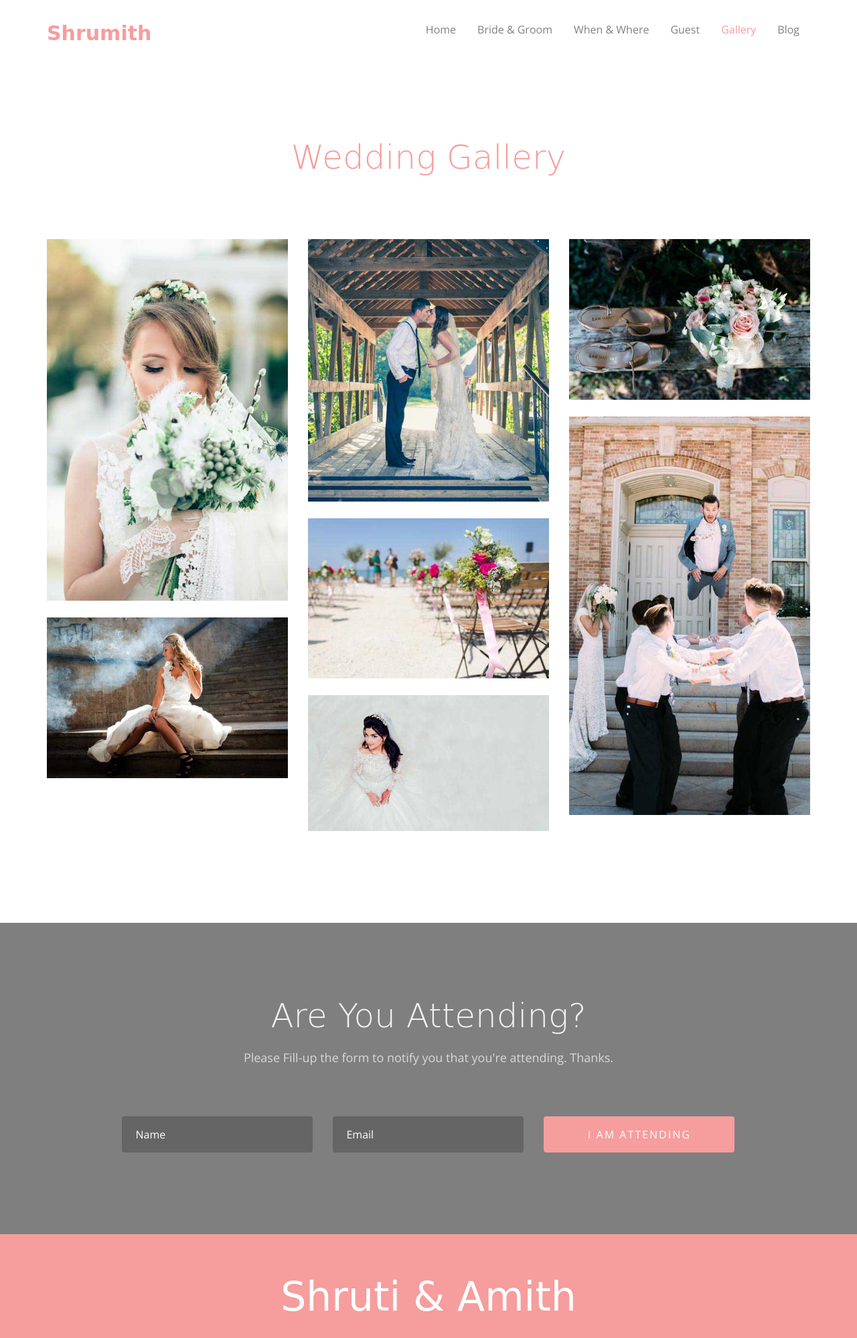
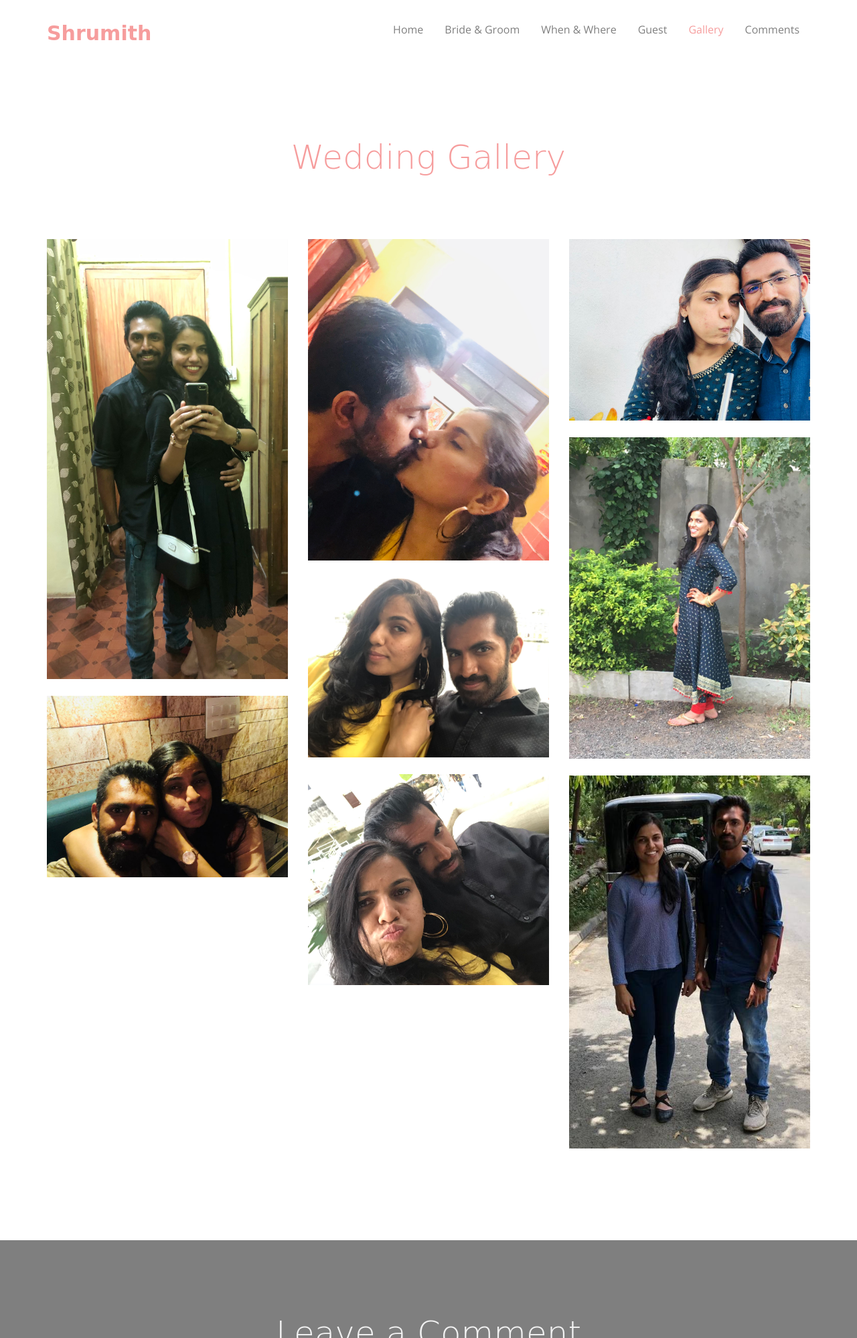
Before and after one commit to FearFighter/shruti_amith, a website: page gallery.html in a window 1280 px wide. Shown: the part 802-2800 px from the top of the page at 67% size. Drawn offline with nearby package versions, Linux system fonts and the light colour scheme; some packages are replaced by stand-ins of ours; no server answers; files whose address does not match are found by name; a web font is replaced by a local one.

Commit message:
gallery filled

```diff
--- a/gallery.html
+++ b/gallery.html
@@ -101,7 +101,7 @@
 							<li><a href="when-where.html">When &amp; Where</a></li>
 							<li><a href="guest.html">Guest</a></li>
 							<li class="active"><a href="gallery.html">Gallery</a></li>
-							<li><a href="blog.html">Blog</a></li>
+							<li><a href="blog.html">Comments</a></li>
 						</ul>
 					</nav>
 				</div>
@@ -120,29 +120,32 @@
 				<div class="row">
 					<div class="col-md-4">
 						<div class="gallery animate-box">
-							<a class="gallery-img image-popup image-popup" href="images/gallery-1.jpg"><img src="images/gallery-1.jpg" class="img-responsive" alt="Free HTML5 Bootstrap Template by FreeHTML5.co"></a>
+							<a class="gallery-img image-popup image-popup" href="images/black_together.jpg"><img src="images/black_together.jpg" class="img-responsive" alt="Free HTML5 Bootstrap Template by FreeHTML5.co"></a>
 						</div>
 						<div class="gallery animate-box">
-							<a class="gallery-img image-popup" href="images/gallery-7.jpg"><img src="images/gallery-7.jpg" class="img-responsive" alt="Free HTML5 Bootstrap Template by FreeHTML5.co"></a>
+							<a class="gallery-img image-popup" href="images/watch.jpeg"><img src="images/watch.jpeg" class="img-responsive" alt="Free HTML5 Bootstrap Template by FreeHTML5.co"></a>
 						</div>
 					</div>
 					<div class="col-md-4">
 						<div class="gallery animate-box">
-							<a class="gallery-img image-popup" href="images/gallery-6.jpg"><img src="images/gallery-6.jpg" class="img-responsive" alt="Free HTML5 Bootstrap Template by FreeHTML5.co"></a>
+							<a class="gallery-img image-popup" href="images/kiss_bliss.jpeg"><img src="images/kiss_bliss.jpeg" class="img-responsive" alt="Free HTML5 Bootstrap Template by FreeHTML5.co"></a>
 						</div>
 						<div class="gallery animate-box">
-							<a class="gallery-img image-popup" href="images/gallery-2.jpg"><img src="images/gallery-2.jpg" class="img-responsive" alt="Free HTML5 Bootstrap Template by FreeHTML5.co"></a>
+							<a class="gallery-img image-popup" href="images/attitude.jpg"><img src="images/attitude.jpg" class="img-responsive" alt="Free HTML5 Bootstrap Template by FreeHTML5.co"></a>
 						</div>
 						<div class="gallery animate-box">
-							<a class="gallery-img image-popup" href="images/gallery-5.jpg"><img src="images/gallery-5.jpg" class="img-responsive" alt="Free HTML5 Bootstrap Template by FreeHTML5.co"></a>
+							<a class="gallery-img image-popup" href="images/failed_pout.jpg"><img src="images/failed_pout.jpg" class="img-responsive" alt="Free HTML5 Bootstrap Template by FreeHTML5.co"></a>
 						</div>
 					</div>
 					<div class="col-md-4">
 						<div class="gallery animate-box">
-							<a class="gallery-img image-popup" href="images/gallery-3.jpg"><img src="images/gallery-3.jpg" class="img-responsive" alt="Free HTML5 Bootstrap Template by FreeHTML5.co"></a>
+							<a class="gallery-img image-popup" href="images/blue_together.jpeg"><img src="images/blue_together.jpeg" class="img-responsive" alt="Free HTML5 Bootstrap Template by FreeHTML5.co"></a>
 						</div>
 						<div class="gallery animate-box">
-							<a class="gallery-img image-popup" href="images/gallery-4.jpg"><img src="images/gallery-4.jpg" class="img-responsive" alt="Free HTML5 Bootstrap Template by FreeHTML5.co"></a>
+							<a class="gallery-img image-popup" href="images/lady_solo.jpeg"><img src="images/lady_solo.jpeg" class="img-responsive" alt="Free HTML5 Bootstrap Template by FreeHTML5.co"></a>
+						</div>
+						<div class="gallery animate-box">
+							<a class="gallery-img image-popup" href="images/first_meet.jpeg"><img src="images/first_meet.jpeg" class="img-responsive" alt="Free HTML5 Bootstrap Template by FreeHTML5.co"></a>
 						</div>
 					</div>
 				</div>
@@ -154,8 +157,8 @@
 			<div class="container">
 				<div class="row animate-box">
 					<div class="col-md-8 col-md-offset-2 text-center heading-section">
-						<h2>Are You Attending?</h2>
-						<p>Please Fill-up the form to notify you that you're attending. Thanks.
+						<h2>Leave a Comment</h2>
+						<p>All comments can be viewed in the <a href="blog.html"><b>Comments</b></a> section. Thanks.</p>
 					</div>
 				</div>
 				<div class="row animate-box">
@@ -169,12 +172,12 @@
 							</div>
 							<div class="col-md-4 col-sm-4">
 								<div class="form-group">
-									<label for="email" class="sr-only">Email</label>
-									<input type="email" class="form-control" id="email" placeholder="Email">
+									<label for="email" class="sr-only">Comment</label>
+									<textarea type="email" class="form-control" id="email" placeholder="Write Something"></textarea>
 								</div>
 							</div>
 							<div class="col-md-4 col-sm-4">
-								<button type="submit" class="btn btn-primary btn-block">I am Attending</button>
+								<button type="submit" class="btn btn-primary btn-block">Comment</button>
 							</div>
 						</form>
 					</div>
@@ -190,13 +193,13 @@
 							<h2>Shruti &amp; Amith</h2>
 						</div>
 						<div class="col-md-6 col-md-offset-3 text-center">
-							<p class="fh5co-social-icons">
-								<a href="#"><i class="icon-twitter2"></i></a>
-								<a href="#"><i class="icon-facebook2"></i></a>
-								<a href="#"><i class="icon-instagram"></i></a>
-								<a href="#"><i class="icon-dribbble2"></i></a>
-								<a href="#"><i class="icon-youtube"></i></a>
-							</p>
+							<!--<p class="fh5co-social-icons">-->
+								<!--<a href="#"><i class="icon-twitter2"></i></a>-->
+								<!--<a href="#"><i class="icon-facebook2"></i></a>-->
+								<!--<a href="#"><i class="icon-instagram"></i></a>-->
+								<!--<a href="#"><i class="icon-dribbble2"></i></a>-->
+								<!--<a href="#"><i class="icon-youtube"></i></a>-->
+							<!--</p>-->
 							<p>Copyright 2019 Rahul & Amith. All Rights Reserved. <br>Made with <i class="icon-heart3"></i> by Amith</p>
 						</div>
 					</div>
```
Also changed, not shown: blog.html (+20 -20 lines), groom-bride.html (+13 -13 lines), guest.html (+13 -13 lines), index.html (+13 -13 lines), when-where.html (+13 -13 lines), images/attitude.jpg (added), images/black_together.jpg (added), images/blue_together.jpeg (added), images/drink.jpeg (added), images/failed_pout.jpg (added), images/first_meet.jpeg (added), images/kiss_bliss.jpeg (added), images/lady_solo.jpeg (added), images/watch.jpeg (added), 3 other files.
